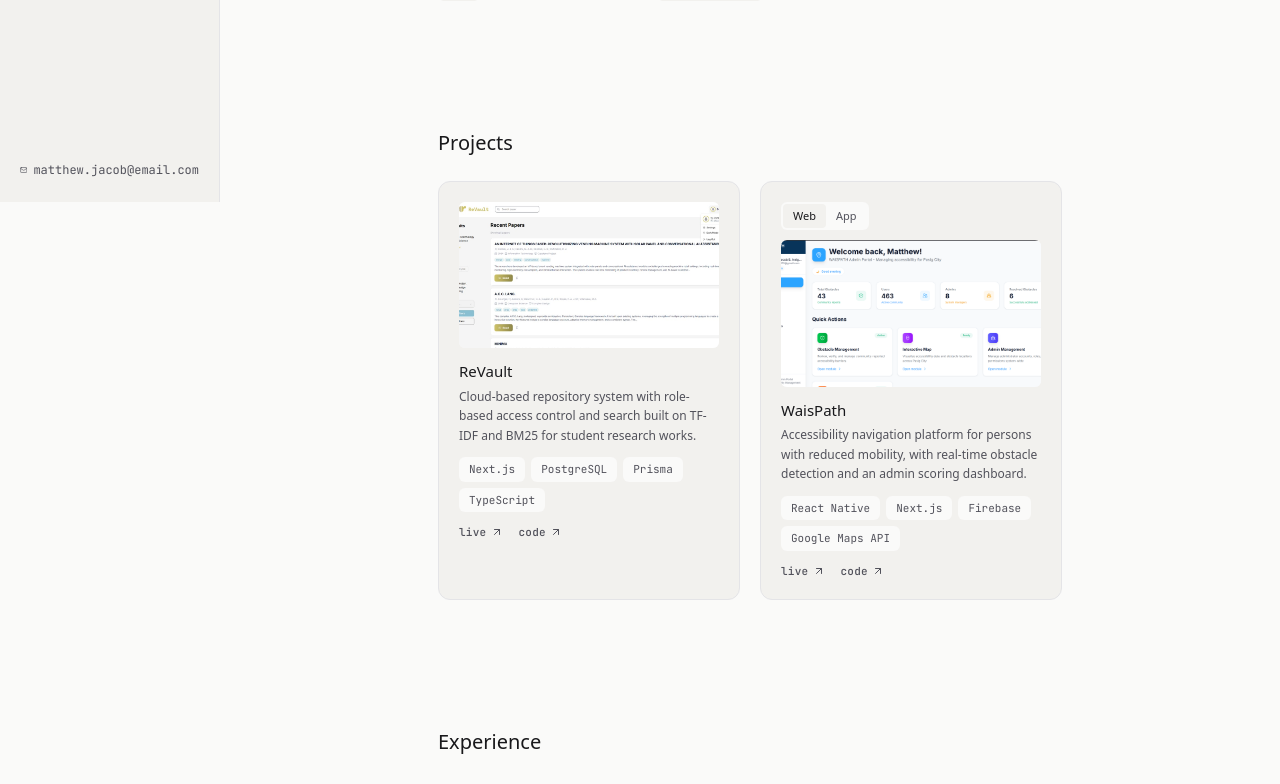
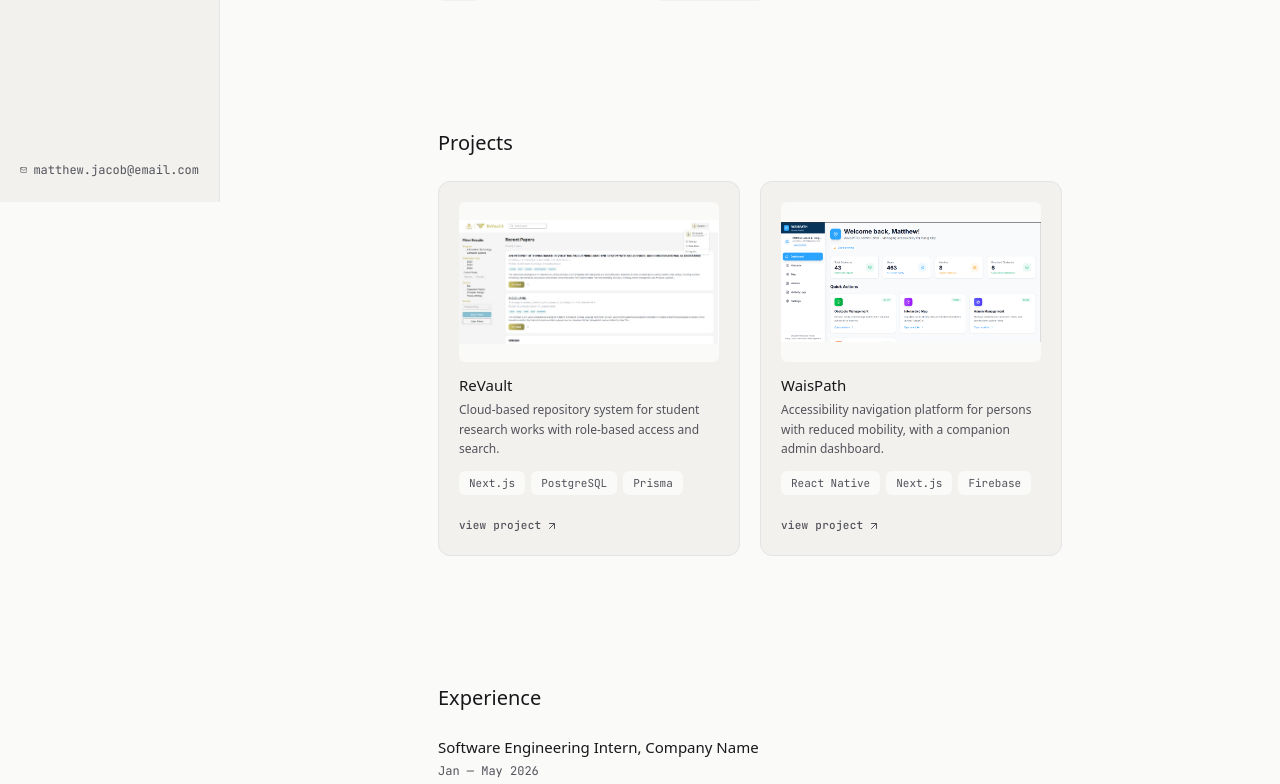
Before and after one commit to hukobumashuu/my-portfolio, a Next.js app: page / in a window 1280 px wide. Shown: the part 598-1382 px from the top of the page. Built offline with nearby package versions, Linux system fonts and the light colour scheme.

Commit message:
feat: add dedicated project detail pages

```diff
--- /dev/null
+++ b/src/app/projects/[slug]/page.tsx
@@ -0,0 +1,81 @@
+import Link from "next/link";
+import Image from "next/image";
+import { notFound } from "next/navigation";
+import { ArrowLeft, ArrowUpRight } from "lucide-react";
+import { Badge } from "@/components/ui/Badge";
+import { PROJECTS, getProject } from "@/lib/projects";
+
+export function generateStaticParams() {
+  return PROJECTS.map((project) => ({ slug: project.slug }));
+}
+
+export default async function ProjectPage({
+  params,
+}: {
+  params: Promise<{ slug: string }>;
+}) {
+  const { slug } = await params;
+  const project = getProject(slug);
+  if (!project) notFound();
+
+  return (
+    <div className="mx-auto max-w-2xl px-6 py-20">
+      <Link
+        href="/#projects"
+        className="mb-10 inline-flex items-center gap-1.5 font-mono text-xs text-ink-secondary transition-colors hover:text-accent"
+      >
+        <ArrowLeft size={14} />
+        back to projects
+      </Link>
+
+      <h1 className="mb-3 text-3xl font-medium text-ink">{project.title}</h1>
+
+      <div className="mb-6 flex flex-wrap gap-1.5">
+        {project.stack.map((tech) => (
+          <Badge key={tech}>{tech}</Badge>
+        ))}
+      </div>
+
+      <div className="mb-8 flex gap-5">
+        {project.links.map((link) => (
+          <a
+            key={link.label}
+            href={link.url}
+            target="_blank"
+            rel="noopener noreferrer"
+            className="inline-flex items-center gap-1 font-mono text-xs font-medium tracking-wide text-ink-secondary transition-colors hover:text-accent"
+          >
+            {link.label.toLowerCase()}
+            <ArrowUpRight size={13} />
+          </a>
+        ))}
+      </div>
+
+      <div className="mb-10 flex flex-col gap-8">
+        {project.screenshots.map((shot) => (
+          <div key={shot.label}>
+            <div className="relative h-[280px] overflow-hidden rounded-lg border border-border bg-surface sm:h-[380px]">
+              <Image
+                src={shot.src}
+                alt={`${project.title} — ${shot.label}`}
+                fill
+                className="object-contain"
+              />
+            </div>
+            <p className="mt-2 font-mono text-[11px] text-ink-secondary">
+              {shot.label}
+            </p>
+          </div>
+        ))}
+      </div>
+
+      <div className="flex flex-col gap-4">
+        {project.description.map((paragraph, i) => (
+          <p key={i} className="text-[15px] leading-relaxed text-ink-secondary">
+            {paragraph}
+          </p>
+        ))}
+      </div>
+    </div>
+  );
+}
--- a/src/components/Projects.tsx
+++ b/src/components/Projects.tsx
@@ -1,114 +1,9 @@
-"use client";
-
-import { useState } from "react";
+import Link from "next/link";
+import Image from "next/image";
 import { ArrowUpRight } from "lucide-react";
-import Image from "next/image";
 import { Badge } from "@/components/ui/Badge";
 import { Card } from "@/components/ui/Card";
-
-interface ProjectLink {
-  label: string;
-  url: string;
-}
-
-interface Project {
-  title: string;
-  description: string;
-  stack: string[];
-  links: ProjectLink[];
-  screenshots: { label: string; src: string }[];
-}
-
-const PROJECTS: Project[] = [
-  {
-    title: "ReVault",
-    description:
-      "Cloud-based repository system with role-based access control and search built on TF-IDF and BM25 for student research works.",
-    stack: ["Next.js", "PostgreSQL", "Prisma", "TypeScript"],
-    links: [
-      { label: "Live", url: "https://revault.vercel.app/" },
-      { label: "Code", url: "https://github.com/hukobumashuu/revault" },
-    ],
-    screenshots: [{ label: "Web", src: "/projects/ReVault.jpg" }],
-  },
-  {
-    title: "WaisPath",
-    description:
-      "Accessibility navigation platform for persons with reduced mobility, with real-time obstacle detection and an admin scoring dashboard.",
-    stack: ["React Native", "Next.js", "Firebase", "Google Maps API"],
-    links: [
-      { label: "Live", url: "https://wais-path-web.vercel.app" },
-      { label: "Code", url: "https://github.com/hukobumashuu/waispath" },
-    ],
-    screenshots: [
-      { label: "Web", src: "/projects/WaisPathWeb.png" },
-      { label: "App", src: "/projects/Waispath.jpg" },
-    ],
-  },
-];
-
-function ProjectCard({ project }: { project: Project }) {
-  const [activeShot, setActiveShot] = useState(0);
-
-  return (
-    <Card className="hover:border-ink-secondary/40">
-      {project.screenshots.length > 1 && (
-        <div className="mb-2.5 inline-flex rounded-md bg-background p-0.5">
-          {project.screenshots.map((shot, i) => (
-            <button
-              key={shot.label}
-              onClick={() => setActiveShot(i)}
-              className={`rounded px-2.5 py-1 text-[11px] transition-colors ${
-                activeShot === i
-                  ? "bg-surface font-medium text-ink"
-                  : "text-ink-secondary"
-              }`}
-            >
-              {shot.label}
-            </button>
-          ))}
-        </div>
-      )}
-
-      <div className="relative mb-3 aspect-video overflow-hidden rounded-md bg-background">
-        <Image
-          src={project.screenshots[activeShot].src}
-          alt={`${project.title} screenshot`}
-          fill
-          className="object-cover"
-        />
-      </div>
-
-      <p className="mb-1 text-[15px] font-medium text-ink">{project.title}</p>
-      <p className="mb-3 text-xs leading-relaxed text-ink-secondary">
-        {project.description}
-      </p>
-
-      <div className="mb-3 flex flex-wrap gap-1.5">
-        {project.stack.map((tech) => (
-          <Badge key={tech} className="bg-background text-[11px]">
-            {tech}
-          </Badge>
-        ))}
-      </div>
-
-      <div className="flex gap-4">
-        {project.links.map((link) => (
-          <a
-            key={link.label}
-            href={link.url}
-            target="_blank"
-            rel="noopener noreferrer"
-            className="inline-flex items-center gap-1 font-mono text-[11px] font-medium tracking-wide text-ink-secondary transition-colors hover:text-accent"
-          >
-            {link.label.toLowerCase()}
-            <ArrowUpRight size={12} />
-          </a>
-        ))}
-      </div>
-    </Card>
-  );
-}
+import { PROJECTS } from "@/lib/projects";
 
 export function Projects() {
   return (
@@ -116,7 +11,38 @@ export function Projects() {
       <h2 className="mb-6 text-xl font-medium text-ink">Projects</h2>
       <div className="grid grid-cols-1 gap-5 sm:grid-cols-2">
         {PROJECTS.map((project) => (
-          <ProjectCard key={project.title} project={project} />
+          <Link key={project.slug} href={`/projects/${project.slug}`} className="group">
+            <Card className="h-full hover:border-ink-secondary/40">
+              <div className="relative mb-3 h-[160px] overflow-hidden rounded-md bg-background">
+                <Image
+                  src={project.thumbnail}
+                  alt={`${project.title} screenshot`}
+                  fill
+                  className="object-contain"
+                />
+              </div>
+
+              <p className="mb-1 text-[15px] font-medium text-ink">
+                {project.title}
+              </p>
+              <p className="mb-3 text-xs leading-relaxed text-ink-secondary">
+                {project.summary}
+              </p>
+
+              <div className="mb-4 flex flex-wrap gap-1.5">
+                {project.stack.slice(0, 3).map((tech) => (
+                  <Badge key={tech} className="bg-background text-[11px]">
+                    {tech}
+                  </Badge>
+                ))}
+              </div>
+
+              <span className="inline-flex items-center gap-1 font-mono text-[11px] font-medium tracking-wide text-ink-secondary transition-colors group-hover:text-accent">
+                view project
+                <ArrowUpRight size={12} />
+              </span>
+            </Card>
+          </Link>
         ))}
       </div>
     </section>
--- /dev/null
+++ b/src/lib/projects.ts
@@ -0,0 +1,64 @@
+export interface ProjectLink {
+  label: string;
+  url: string;
+}
+
+export interface Screenshot {
+  label: string;
+  src: string;
+}
+
+export interface Project {
+  slug: string;
+  title: string;
+  summary: string;
+  description: string[];
+  stack: string[];
+  links: ProjectLink[];
+  thumbnail: string;
+  screenshots: Screenshot[];
+}
+
+export const PROJECTS: Project[] = [
+  {
+    slug: "revault",
+    title: "ReVault",
+    summary:
+      "Cloud-based repository system for student research works with role-based access and search.",
+    description: [
+      "ReVault is a cloud-based repository system built for managing student research works — think a searchable, access-controlled archive rather than a folder of PDFs on a shared drive.",
+      "Search is built on TF-IDF and BM25 rather than a plain keyword match, so results stay relevant even with loosely-worded queries. Access is role-based, so admins, faculty, and students each see only what they're meant to.",
+    ],
+    stack: ["Next.js", "PostgreSQL", "Prisma", "TypeScript"],
+    links: [
+      { label: "Live", url: "https://revault.vercel.app/" },
+      { label: "Code", url: "https://github.com/hukobumashuu/revault" },
+    ],
+    thumbnail: "/projects/ReVault.jpg",
+    screenshots: [{ label: "Web", src: "/projects/ReVault.jpg" }],
+  },
+  {
+    slug: "waispath",
+    title: "WaisPath",
+    summary:
+      "Accessibility navigation platform for persons with reduced mobility, with a companion admin dashboard.",
+    description: [
+      "WaisPath is an accessibility-focused navigation platform for persons with reduced mobility. The mobile app surfaces real-time obstacle reports and routes users around them, while the web dashboard lets admins review and manage those reports and score route accessibility.",
+      "The two pieces share a backend but were built for very different contexts — one for someone navigating a street with a phone in hand, the other for someone triaging reports at a desk — so the interaction design intentionally diverges between them.",
+    ],
+    stack: ["React Native", "Next.js", "Firebase", "Google Maps API"],
+    links: [
+      { label: "Live", url: "https://wais-path-web.vercel.app" },
+      { label: "Code", url: "https://github.com/hukobumashuu/waispath" },
+    ],
+    thumbnail: "/projects/WaisPathWeb.png",
+    screenshots: [
+      { label: "Web dashboard", src: "/projects/WaisPathWeb.png" },
+      { label: "Mobile app", src: "/projects/Waispath.jpg" },
+    ],
+  },
+];
+
+export function getProject(slug: string) {
+  return PROJECTS.find((p) => p.slug === slug);
+}
```
